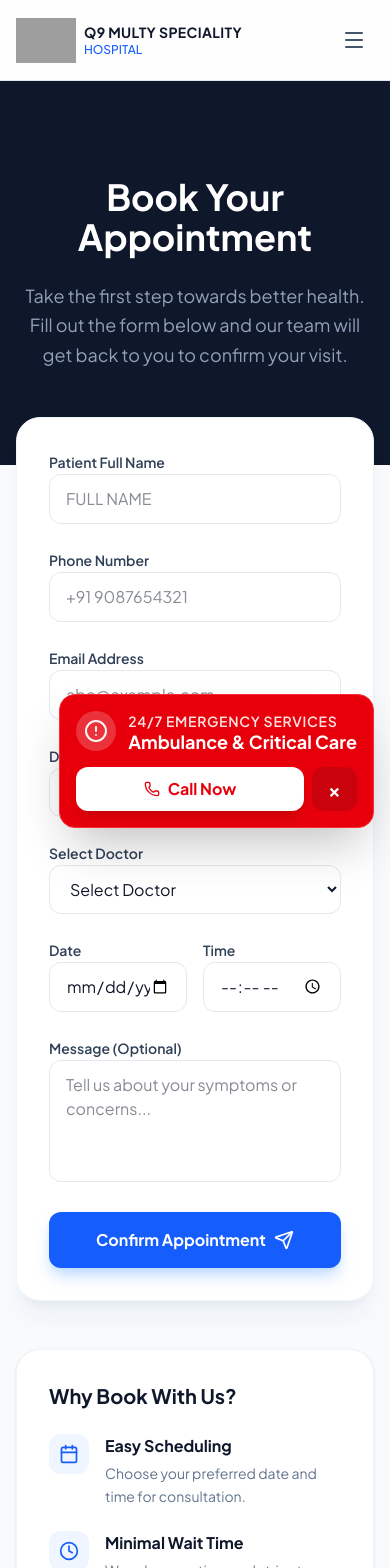
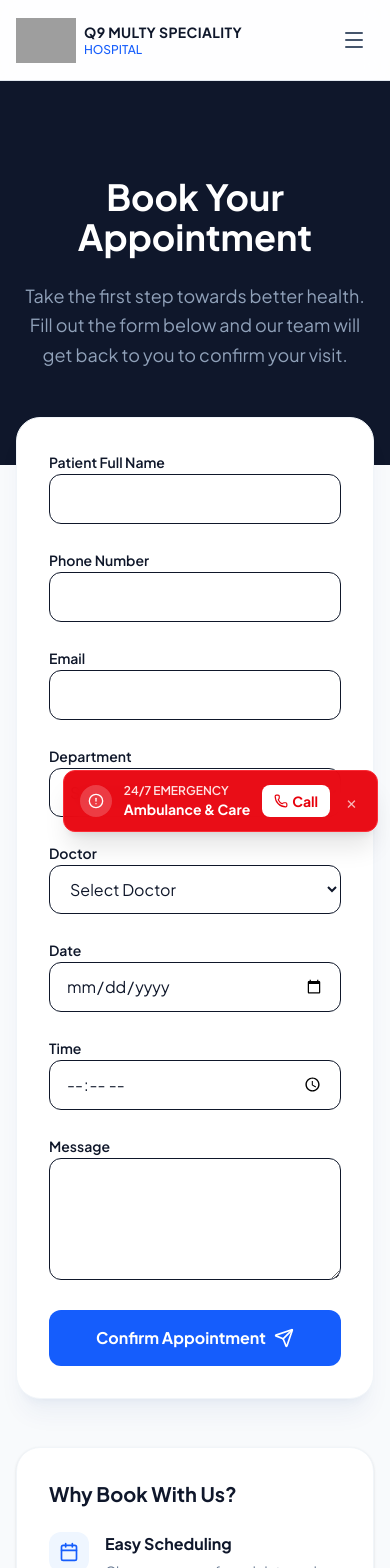
Before and after one commit to AzzieRobel/q9-multispecialty-hospital, a React (Vite) app: page /appointment in a window 390 px wide. Shown: the top 1568 px of the page. Built offline with nearby package versions, Linux system fonts and the light colour scheme; grey boxes are pictures that could not be loaded.

Commit message:
first commit

```diff
--- a/src/components/AppointmentForm.jsx
+++ b/src/components/AppointmentForm.jsx
@@ -1,11 +1,13 @@
 import React from 'react';
-import { motion } from 'motion/react';
+import { motion } from 'framer-motion';
 import { departments } from '../data/departments';
 import { doctors } from '../data/doctors';
 import { CheckCircle2, Send } from 'lucide-react';
 
 export default function AppointmentForm() {
   const [isSubmitted, setIsSubmitted] = React.useState(false);
+  const [formKey, setFormKey] = React.useState(0);
+
   const [formData, setFormData] = React.useState({
     name: '',
     phone: '',
@@ -17,13 +19,24 @@ export default function AppointmentForm() {
     message: ''
   });
 
+  // ✅ Filter doctors based on department
+  const filteredDoctors = doctors.filter(
+    (d) => !formData.department || d.department === formData.department
+  );
+
   const handleSubmit = (e) => {
     e.preventDefault();
+
     console.log('Appointment Data:', formData);
+
     setIsSubmitted(true);
-    // Reset form after 3 seconds
+
     setTimeout(() => {
       setIsSubmitted(false);
+
+      // 🔥 force new form
+      setFormKey(prev => prev + 1);
+
       setFormData({
         name: '',
         phone: '',
@@ -34,10 +47,9 @@ export default function AppointmentForm() {
         time: '',
         message: ''
       });
+
     }, 3000);
   };
-
-  const filteredDoctors = doctors.filter(d => !formData.department || d.departmentId === formData.department);
 
   return (
     <div className="bg-white rounded-3xl shadow-xl shadow-blue-900/5 border border-slate-100 overflow-hidden">
@@ -50,113 +62,158 @@ export default function AppointmentForm() {
           <div className="w-20 h-20 bg-emerald-100 rounded-full flex items-center justify-center mx-auto mb-6">
             <CheckCircle2 className="h-10 w-10 text-emerald-600" />
           </div>
-          <h3 className="text-2xl font-bold text-slate-900 mb-2">Appointment Requested!</h3>
-          <p className="text-slate-500">We have received your request and will contact you shortly to confirm your appointment.</p>
+          <h3 className="text-2xl font-bold text-slate-900 mb-2">
+            Appointment Requested!
+          </h3>
+          <p className="text-slate-500">
+            We have received your request and will contact you shortly.
+          </p>
         </motion.div>
       ) : (
-        <form onSubmit={handleSubmit} className="p-8 md:p-12 space-y-6">
+        <form key={formKey} onSubmit={handleSubmit} className="p-8 md:p-12 space-y-6">
+
           <div className="grid grid-cols-1 md:grid-cols-2 gap-6">
-            <div className="space-y-2">
-              <label className="text-sm font-semibold text-slate-700">Patient Full Name</label>
+
+            {/* Name */}
+            <div>
+              <label className="text-sm font-semibold">Patient Full Name</label>
               <input
                 required
                 type="text"
-                placeholder="FULL NAME"
-                className="w-full px-4 py-3 rounded-xl border border-slate-200 focus:ring-2 focus:ring-blue-500 focus:border-transparent transition-all outline-none"
+                className="w-full px-4 py-3 rounded-xl border"
                 value={formData.name}
-                onChange={e => setFormData({ ...formData, name: e.target.value })}
+                onChange={(e) =>
+                  setFormData({ ...formData, name: e.target.value })
+                }
               />
             </div>
-            <div className="space-y-2">
-              <label className="text-sm font-semibold text-slate-700">Phone Number</label>
+
+            {/* Phone */}
+            <div>
+              <label className="text-sm font-semibold">Phone Number</label>
               <input
                 required
                 type="tel"
-                placeholder="+91 9087654321"
-                className="w-full px-4 py-3 rounded-xl border border-slate-200 focus:ring-2 focus:ring-blue-500 focus:border-transparent transition-all outline-none"
+                className="w-full px-4 py-3 rounded-xl border"
                 value={formData.phone}
-                onChange={e => setFormData({ ...formData, phone: e.target.value })}
+                onChange={(e) =>
+                  setFormData({ ...formData, phone: e.target.value })
+                }
               />
             </div>
-            <div className="space-y-2">
-              <label className="text-sm font-semibold text-slate-700">Email Address</label>
+
+            {/* Email */}
+            <div>
+              <label className="text-sm font-semibold">Email</label>
               <input
                 required
                 type="email"
-                placeholder="abc@example.com"
-                className="w-full px-4 py-3 rounded-xl border border-slate-200 focus:ring-2 focus:ring-blue-500 focus:border-transparent transition-all outline-none"
+                className="w-full px-4 py-3 rounded-xl border"
                 value={formData.email}
-                onChange={e => setFormData({ ...formData, email: e.target.value })}
+                onChange={(e) =>
+                  setFormData({ ...formData, email: e.target.value })
+                }
               />
             </div>
-            <div className="space-y-2">
-              <label className="text-sm font-semibold text-slate-700">Department</label>
+
+            {/* Department */}
+            <div>
+              <label className="text-sm font-semibold">Department</label>
               <select
                 required
-                className="w-full px-4 py-3 rounded-xl border border-slate-200 focus:ring-2 focus:ring-blue-500 focus:border-transparent transition-all outline-none bg-white"
+                className="w-full px-4 py-3 rounded-xl border"
                 value={formData.department}
-                onChange={e => setFormData({ ...formData, department: e.target.value, doctor: '' })}
+                onChange={(e) =>
+                  setFormData({
+                    ...formData,
+                    department: e.target.value,
+                    doctor: ''
+                  })
+                }
               >
                 <option value="">Select Department</option>
-                {departments.map(dept => (
-                  <option key={dept.id} value={dept.id}>{dept.title}</option>
+                {departments.map((dept) => (
+                  <option key={dept.id} value={dept.id}>
+                    {dept.title}
+                  </option>
                 ))}
               </select>
             </div>
-            <div className="space-y-2">
-              <label className="text-sm font-semibold text-slate-700">Select Doctor</label>
+
+            {/* Doctor */}
+            <div>
+              <label className="text-sm font-semibold">Doctor</label>
               <select
                 required
-                className="w-full px-4 py-3 rounded-xl border border-slate-200 focus:ring-2 focus:ring-blue-500 focus:border-transparent transition-all outline-none bg-white"
+                disabled={!formData.department}
+                className="w-full px-4 py-3 rounded-xl border"
                 value={formData.doctor}
-                onChange={e => setFormData({ ...formData, doctor: e.target.value })}
+                onChange={(e) =>
+                  setFormData({ ...formData, doctor: e.target.value })
+                }
               >
                 <option value="">Select Doctor</option>
-                {filteredDoctors.map(doc => (
-                  <option key={doc.id} value={doc.id}>{doc.name}</option>
+                {filteredDoctors.map((doc) => (
+                  <option key={doc.id} value={doc.id}>
+                    {doc.name}
+                  </option>
                 ))}
               </select>
             </div>
-            <div className="grid grid-cols-2 gap-4">
-              <div className="space-y-2">
-                <label className="text-sm font-semibold text-slate-700">Date</label>
+
+            {/* Date */}
+            <div>
+              <label className="text-sm font-semibold">Date</label>
               <input
                 required
                 type="date"
-                  className="w-full px-4 py-3 rounded-xl border border-slate-200 focus:ring-2 focus:ring-blue-500 focus:border-transparent transition-all outline-none"
+                min={new Date().toISOString().split("T")[0]}
+                className="w-full px-4 py-3 rounded-xl border"
                 value={formData.date}
-                  onChange={e => setFormData({ ...formData, date: e.target.value })}
+                onChange={(e) =>
+                  setFormData({ ...formData, date: e.target.value })
+                }
               />
             </div>
-              <div className="space-y-2">
-                <label className="text-sm font-semibold text-slate-700">Time</label>
+
+            {/* Time */}
+            <div>
+              <label className="text-sm font-semibold">Time</label>
               <input
                 required
                 type="time"
-                  className="w-full px-4 py-3 rounded-xl border border-slate-200 focus:ring-2 focus:ring-blue-500 focus:border-transparent transition-all outline-none"
+                className="w-full px-4 py-3 rounded-xl border"
                 value={formData.time}
-                  onChange={e => setFormData({ ...formData, time: e.target.value })}
+                onChange={(e) =>
+                  setFormData({ ...formData, time: e.target.value })
+                }
               />
             </div>
+
           </div>
-          </div>
-          <div className="space-y-2">
-            <label className="text-sm font-semibold text-slate-700">Message (Optional)</label>
+
+          {/* Message */}
+          <div>
+            <label className="text-sm font-semibold">Message</label>
             <textarea
               rows={4}
-              placeholder="Tell us about your symptoms or concerns..."
-              className="w-full px-4 py-3 rounded-xl border border-slate-200 focus:ring-2 focus:ring-blue-500 focus:border-transparent transition-all outline-none resize-none"
+              className="w-full px-4 py-3 rounded-xl border"
               value={formData.message}
-              onChange={e => setFormData({ ...formData, message: e.target.value })}
-            ></textarea>
+              onChange={(e) =>
+                setFormData({ ...formData, message: e.target.value })
+              }
+            />
           </div>
+
+          {/* Submit */}
           <button
             type="submit"
-            className="w-full py-4 bg-blue-600 text-white rounded-xl font-bold hover:bg-blue-700 transition-all shadow-lg shadow-blue-200 flex items-center justify-center group"
+            className="w-full py-4 bg-blue-600 text-white rounded-xl font-bold flex items-center justify-center"
           >
             Confirm Appointment
-            <Send className="ml-2 h-5 w-5 group-hover:translate-x-1 group-hover:-translate-y-1 transition-transform" />
+            <Send className="ml-2 h-5 w-5" />
           </button>
+
         </form>
       )}
     </div>
--- a/src/components/EmergencyBanner.jsx
+++ b/src/components/EmergencyBanner.jsx
@@ -1,6 +1,6 @@
 import React from 'react';
 import { Phone, AlertCircle } from 'lucide-react';
-import { motion, AnimatePresence } from 'motion/react';
+import { motion, AnimatePresence } from 'framer-motion';
 
 export default function EmergencyBanner() {
   const [isVisible, setIsVisible] = React.useState(true);
@@ -10,38 +10,45 @@ export default function EmergencyBanner() {
   return (
     <AnimatePresence>
       <motion.div
-        initial={{ y: 100, opacity: 0 }}
+        initial={{ y: 80, opacity: 0 }}
         animate={{ y: 0, opacity: 1 }}
-        exit={{ y: 100, opacity: 0 }}
-        className="fixed bottom-4 right-4 z-[100] sm:bottom-8 sm:right-8"
+        exit={{ y: 80, opacity: 0 }}
+        className="fixed bottom-3 right-3 z-[100]"
       >
-        <div className="bg-red-600 text-white p-4 sm:p-5 rounded-2xl shadow-2xl flex flex-col md:flex-row items-center gap-4 sm:gap-6 border border-red-500 hover:bg-red-700 transition-colors cursor-default">
-          <div className="flex items-center gap-3">
-            <div className="w-10 h-10 bg-white/20 rounded-full flex items-center justify-center animate-[pulse_2s_infinite]">
-              <AlertCircle className="w-6 h-6 text-white" />
-            </div>
-            <div>
-              <p className="text-sm font-semibold text-red-100 mb-0.5 uppercase tracking-wider">24/7 Emergency Services</p>
-              <p className="text-lg font-bold leading-none">Ambulance & Critical Care</p>
-            </div>
+        <div className="bg-red-600/95 backdrop-blur-md text-white px-4 py-3 rounded-xl shadow-xl flex items-center gap-3 border border-red-500 hover:bg-red-700 transition-all">
+
+          {/* Icon */}
+          <div className="w-8 h-8 bg-white/20 rounded-full flex items-center justify-center animate-pulse">
+            <AlertCircle className="w-4 h-4" />
           </div>
 
-          <div className="flex gap-2 w-full md:w-auto">
+          {/* Text */}
+          <div className="leading-tight">
+            <p className="text-xs font-semibold text-red-100 uppercase">
+              24/7 Emergency
+            </p>
+            <p className="text-sm font-bold">
+              Ambulance & Care
+            </p>
+          </div>
+
+          {/* Call Button */}
           <a
             href="tel:+917702021224"
-              className="flex-1 md:flex-none flex items-center justify-center gap-2 bg-white text-red-600 px-6 py-2.5 rounded-xl font-bold hover:bg-red-50 transition-colors shadow-lg"
+            className="flex items-center gap-1 bg-white text-red-600 px-3 py-1.5 rounded-lg text-sm font-bold hover:bg-red-50 transition"
           >
-              <Phone className="w-4 h-4" />
-              Call Now
+            <Phone className="w-3.5 h-3.5" />
+            Call
           </a>
+
+          {/* Close */}
           <button
             onClick={() => setIsVisible(false)}
-              className="px-4 bg-red-800/40 hover:bg-red-900/60 text-white rounded-xl transition-colors font-bold text-xl flex items-center justify-center"
-              aria-label="Close emergency banner"
+            className="text-white/70 hover:text-white text-lg px-1"
           >
-              &times;
+            ×
           </button>
-          </div>
+
         </div>
       </motion.div>
     </AnimatePresence>
--- a/src/pages/Contact.jsx
+++ b/src/pages/Contact.jsx
@@ -1,7 +1,23 @@
-import { Mail, Phone, MapPin, Clock, Send } from 'lucide-react';
-import { motion } from 'motion/react';
+import { Mail, Phone, MapPin, Send } from 'lucide-react';
+import { motion } from 'framer-motion';
+import React from 'react';
 
 export default function Contact() {
+
+  const [isSubmitted, setIsSubmitted] = React.useState(false);
+  const [formKey, setFormKey] = React.useState(0);
+
+  const handleSubmit = (e) => {
+    e.preventDefault();
+
+    setIsSubmitted(true);
+
+    setTimeout(() => {
+      setIsSubmitted(false);
+      setFormKey(prev => prev + 1);
+    }, 3000);
+  };
+
   return (
     <div className="pb-24">
       {/* Header */}
@@ -16,6 +32,7 @@ export default function Contact() {
 
       <div className="max-w-7xl mx-auto px-4 sm:px-6 lg:px-8 -mt-12">
         <div className="grid grid-cols-1 lg:grid-cols-3 gap-12">
+
           {/* Contact Info */}
           <div className="lg:col-span-1 space-y-6">
             {[
@@ -46,86 +63,92 @@ export default function Contact() {
           {/* Contact Form */}
           <div className="lg:col-span-2">
             <div className="bg-white rounded-3xl shadow-xl shadow-blue-900/5 border border-slate-100 p-8 md:p-12">
+
+              {isSubmitted ? (
+                <motion.div
+                  initial={{ opacity: 0, scale: 0.9 }}
+                  animate={{ opacity: 1, scale: 1 }}
+                  className="text-center py-20"
+                >
+                  <h3 className="text-2xl font-bold text-green-600 mb-2">
+                    Successfully Submitted!
+                  </h3>
+                  <p className="text-slate-500">
+                    We will get back to you shortly.
+                  </p>
+                </motion.div>
+              ) : (
+
+                <>
                   <h2 className="text-2xl font-bold text-slate-900 mb-8">Send us a Message</h2>
-              <form className="space-y-6">
+
+                  <form key={formKey} onSubmit={handleSubmit} className="space-y-6">
+
                     <div className="grid grid-cols-1 md:grid-cols-2 gap-6">
+
                       <div className="space-y-2">
                         <label className="text-sm font-semibold text-slate-700">Full Name</label>
                         <input
+                          required
                           type="text"
-                      className="w-full px-4 py-3 rounded-xl border border-slate-200 focus:ring-2 focus:ring-blue-500 outline-none transition-all"
-                      placeholder="John Doe"
+                          className="w-full px-4 py-3 rounded-xl border border-slate-200 focus:ring-2 focus:ring-blue-500 outline-none"
                         />
                       </div>
+
                       <div className="space-y-2">
                         <label className="text-sm font-semibold text-slate-700">Email Address</label>
                         <input
+                          required
                           type="email"
-                      className="w-full px-4 py-3 rounded-xl border border-slate-200 focus:ring-2 focus:ring-blue-500 outline-none transition-all"
-                      placeholder="john@example.com"
+                          className="w-full px-4 py-3 rounded-xl border border-slate-200 focus:ring-2 focus:ring-blue-500 outline-none"
                         />
                       </div>
+
                     </div>
+
                     <div className="space-y-2">
                       <label className="text-sm font-semibold text-slate-700">Subject</label>
                       <input
+                        required
                         type="text"
-                    className="w-full px-4 py-3 rounded-xl border border-slate-200 focus:ring-2 focus:ring-blue-500 outline-none transition-all"
-                    placeholder="How can we help you?"
+                        className="w-full px-4 py-3 rounded-xl border border-slate-200 focus:ring-2 focus:ring-blue-500 outline-none"
                       />
                     </div>
+
                     <div className="space-y-2">
                       <label className="text-sm font-semibold text-slate-700">Message</label>
                       <textarea
+                        required
                         rows={5}
-                    className="w-full px-4 py-3 rounded-xl border border-slate-200 focus:ring-2 focus:ring-blue-500 outline-none transition-all resize-none"
-                    placeholder="Your message here..."
+                        className="w-full px-4 py-3 rounded-xl border border-slate-200 focus:ring-2 focus:ring-blue-500 outline-none resize-none"
                       ></textarea>
                     </div>
-                <button className="w-full py-4 bg-blue-600 text-white rounded-xl font-bold hover:bg-blue-700 transition-all shadow-lg shadow-blue-200 flex items-center justify-center group">
+
+                    <button className="w-full py-4 bg-blue-600 text-white rounded-xl font-bold hover:bg-blue-700 transition-all flex items-center justify-center">
                       Send Message
-                  <Send className="ml-2 h-5 w-5 group-hover:translate-x-1 group-hover:-translate-y-1 transition-transform" />
+                      <Send className="ml-2 h-5 w-5" />
                     </button>
+
                   </form>
+                </>
+              )}
+
             </div>
           </div>
         </div>
 
-        {/* Map Placeholder */}
+        {/* Map */}
         <div className="mt-24 bg-white rounded-[3rem] overflow-hidden shadow-xl border border-slate-100 h-[450px] relative">
           <iframe
             src="https://www.google.com/maps/embed?pb=!1m18!1m12!1m3!1d3799.288282361664!2d83.08018!3d17.81882!2m3!1f0!2f0!3f0!3m2!1i1024!2i768!4f13.1!3m3!1m2!1s0x3a39626305a468d7%3A0x6e8a4a5b2ab54b68!2sLankelapalem%2C%20Andhra%20Pradesh!5e0!3m2!1sen!2sin!4v1700000000000!5m2!1sen!2sin"
             width="100%"
             height="100%"
             style={{ border: 0 }}
-            allowFullScreen={true}
+            allowFullScreen
             loading="lazy"
           ></iframe>
-          <div className="absolute top-8 left-8 bg-white p-6 rounded-2xl shadow-xl border border-slate-100 max-w-sm hidden md:block">
-            <h4 className="font-bold text-slate-900 mb-2">Our Location</h4>
-            <p className="text-sm text-slate-500 leading-relaxed mb-4">
-              D.No: 10-21/1/6, Sriramanagar,<br/>
-              Near Petrol Bunk, Opp. GVMC Park,<br/>
-              Lankelapalem, Anakapalli Dist - 531019
-            </p>
-            <div className="flex gap-3">
-              <a
-                href="tel:+917702021224"
-                className="flex-1 bg-blue-600 text-white text-center py-2.5 rounded-xl font-semibold text-sm hover:bg-blue-700 transition"
-              >
-                Call Now
-              </a>
-              <a
-                href="https://wa.me/917702021224"
-                target="_blank"
-                rel="noreferrer"
-                className="flex-1 bg-emerald-500 text-white text-center py-2.5 rounded-xl font-semibold text-sm hover:bg-emerald-600 transition"
-              >
-                WhatsApp
-              </a>
         </div>
-          </div>
-        </div>
+
       </div>
     </div>
   );
```
Also changed, not shown: src/components/Footer.jsx (+69 -40 lines), src/components/Hero.jsx (+57 -29 lines), src/data/doctors.js (+23 -23 lines), src/index.css (+15 -0 lines), src/pages/Home.jsx (+17 -4 lines), 1 other file (tests, documents, lock files or other folders). Lines whose indentation alone changed are shown as unchanged.
